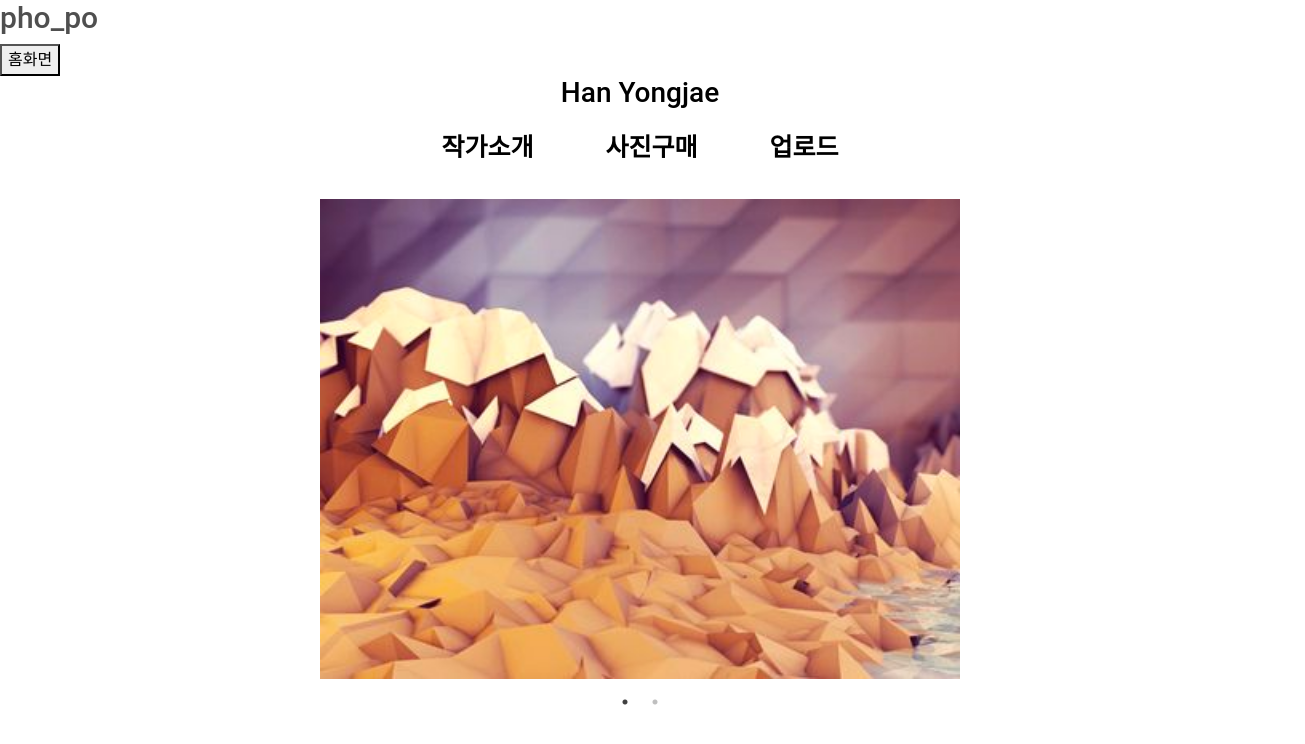
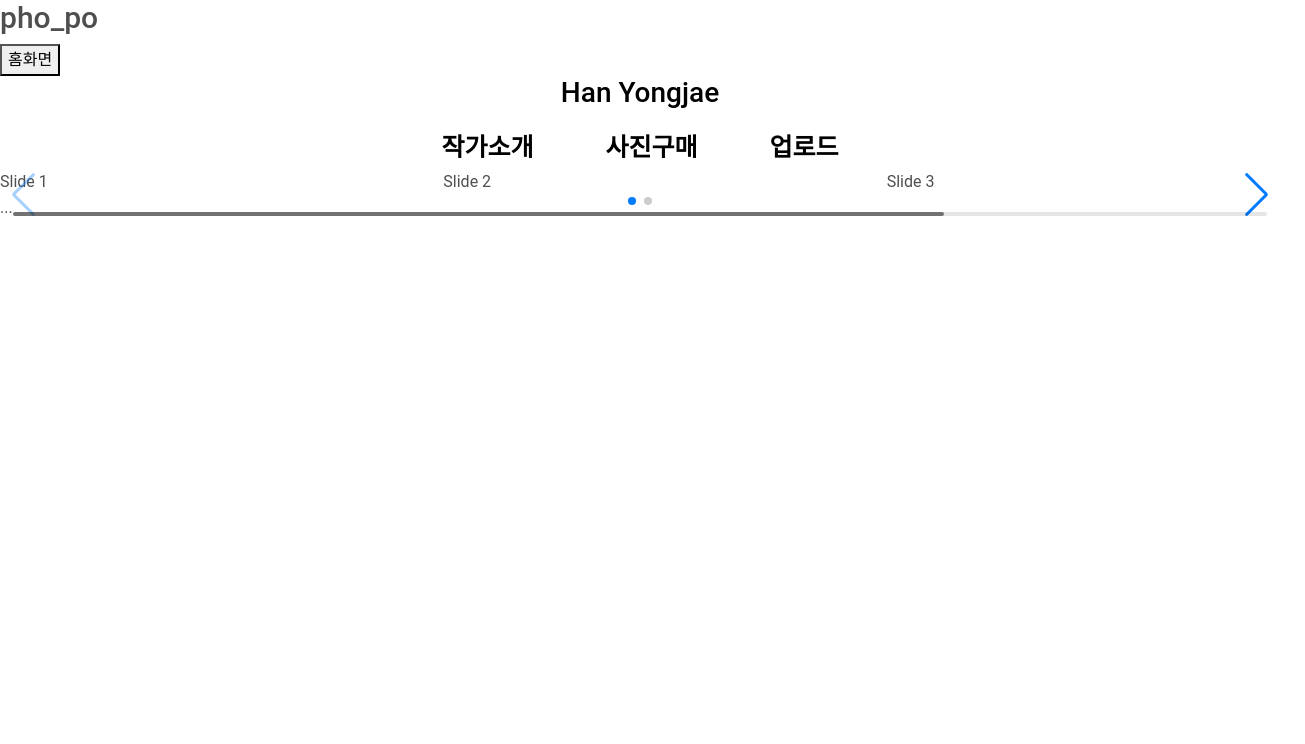
Before and after one commit to Jun02da/final_project_frontend, a React (Create React App) app: page /mypage in a window 1280 px wide. Shown: the top 744 px of the page, 1305 px wide, since content can reach past the window. Built offline with nearby package versions, Linux system fonts and the light colour scheme.

Commit message:
header.css css폴더로 옮김

```diff
--- a/package.json
+++ b/package.json
@@ -31,6 +31,7 @@
     "react-slick": "^0.29.0",
     "slick-carousel": "^1.8.1",
     "styled-components": "^5.3.8",
+    "swiper": "^9.1.0",
     "web-vitals": "^2.1.4"
   },
   "scripts": {
--- /dev/null
+++ b/src/MypageTest.js
@@ -0,0 +1,32 @@
+// import Swiper core and required modules
+import { Navigation, Pagination, Scrollbar, A11y } from 'swiper';
+
+import { Swiper, SwiperSlide } from 'swiper/react';
+
+// Import Swiper styles
+import 'swiper/css';
+import 'swiper/css/navigation';
+import 'swiper/css/pagination';
+import 'swiper/css/scrollbar';
+
+export default () => {
+  return (
+    <Swiper
+      // install Swiper modules
+      modules={[Navigation, Pagination, Scrollbar, A11y]}
+      spaceBetween={50}
+      slidesPerView={3}
+      navigation
+      pagination={{ clickable: true }}
+      scrollbar={{ draggable: true }}
+      onSwiper={(swiper) => console.log(swiper)}
+      onSlideChange={() => console.log('slide change')}
+    >
+      <SwiperSlide>Slide 1</SwiperSlide>
+      <SwiperSlide>Slide 2</SwiperSlide>
+      <SwiperSlide>Slide 3</SwiperSlide>
+      <SwiperSlide>Slide 4</SwiperSlide>
+      ...
+    </Swiper>
+  );
+};
--- a/src/components/ImgCard.js
+++ b/src/components/ImgCard.js
@@ -4,25 +4,12 @@ import ImageList from '@mui/material/ImageList';
 import ImageListItem from '@mui/material/ImageListItem';
 import {Link} from 'react-router-dom';
 import test from './ImgCard.json' //ImgCard.json <<<< 테스트용 데이터
-import { MDBRipple } from 'mdb-react-ui-kit';
-
-
-
-{/* <MDBRipple className='hover-zoom' rippleTag='div' rippleColor='light'>
-
-<div className='mask hover-overlay' style={{ backgroundColor: 'rgba(0, 0, 0, 0.4)' }}>
-            <div className='d-flex justify-content-center align-items-center h-100'>
-              <p className='text-white mb-0'>가나다</p>
-            </div>
-</div>
-
-</MDBRipple> */}
 
 
 
 export default function MasonryImageList() {
   return (
-
+  //  이미지카드 디자인 틀
     <Box
     sx={{
       width: "auto",
@@ -32,25 +19,18 @@ export default function MasonryImageList() {
       marginTop: 10,
     }}
   >
+
     <ImageList variant="masonry" cols={4} gap={10}>
+    {/* ImgCard.json에서 데이터를 가져오는 부분 */}
       {test.itemData.map((item) => (
+      // hover-zoom 을 이용해서 이미지 위에 마우스를 올리면 이미지가 확대되는 효과
         <ImageListItem key={item.img} className="bg-image hover-zoom">
           <Link to="detail">
-
-
             <img
               src={`${item.img}?w=400&fit=crop&auto=format`}
               srcSet={`${item.img}?w=248&fit=crop&auto=format&dpr=2 2x`}
               alt={item.title}
-              onMouseOver = {()=>{<div className='mask hover-overlay' style={{ backgroundColor: 'rgba(0, 0, 0, 0.4)' }}>
-              <div className='d-flex justify-content-center align-items-center h-100'>
-                <p className='text-white mb-0'>가나다</p>
-              </div>
-  </div>}}
             />
-
-
-
           </Link>
         </ImageListItem>
       ))}
--- a/src/components/Layout/header.js
+++ b/src/components/Layout/header.js
@@ -1,5 +1,5 @@
 import React from "react";
-import "./header.css";
+import "../../css/MainHeader.css";
 import { useNavigate } from "react-router-dom";
 import Login from "../../login";
 
@@ -14,10 +14,6 @@ export default function Header() {
   }
   function goAdmin() {
     movePage("/Admin");
-  }
-
-  function goLogin() {
-    movePage("/LoginTest");
   }
   function goHome() {
     movePage("/");
--- a/src/components/Layout/header.css
+++ b/src/css/MainHeader.css
@@ -1,4 +1,5 @@
 .Title{
+    /*메인 페이지 타이틀*/
     margin-top: 50px;
     margin-bottom: 10px;
     padding: 0px;
@@ -6,9 +7,10 @@
     font-weight: bold;
     font-family: 'Palatino Linotype';
     text-align: center;
+    cursor: pointer;
 }
 .NavMenu{
-
+    /*메인 페이지 상단 버튼 정렬*/
     list-style-type: none;
     vertical-align: top;
     margin : 20px;
@@ -18,6 +20,7 @@
 }
 
 .NavMenuTitle{
+    /*메인 페이지 상단 버튼 디자인틀*/
     border: 0;
     background-color: transparent;
     margin-right: 10px;
--- a/src/home.js
+++ b/src/home.js
@@ -1,38 +1,17 @@
-import { useNavigate } from "react-router-dom";
 import Header from "./components/Layout/header";
 import "./css/App.css";
 import Footer from "./components/Layout/footer";
-import Main from "./components/ImgCard";
+import MainImgCard from "./components/ImgCard";
 
 
 export default function Home() {
-  const movePage = useNavigate();
-
-  // function goMypage() {
-  //   movePage("/mypage");
-  // }
-
-  // function goBoard() {
-  //   movePage("/Board");
-  // }
-  // function goAdmin() {
-  //   movePage("/Admin");
-  // }
-  // function goPageAA() {
-  //   movePage("/PageAA");
-  // }
 
   return (
     <div>
-      {/* <button onClick={goMypage}>마이페이지 이동</button>
-      <Login />
-      <button onClick={goBoard}>게시판</button>
-      <button onClick={goAdmin}>관리자페이지</button>
-      <button onClick={goPageAA}>설정 페이지 이동</button> */}
       <div>
         <Header />
       </div>
-      <Main />
+      <MainImgCard />
       <Footer />
     </div>
   );
--- a/src/index.js
+++ b/src/index.js
@@ -9,13 +9,11 @@ import App from "./App";
 import "bootstrap/dist/css/bootstrap.min.css";
 import "mdb-react-ui-kit/dist/css/mdb.min.css";
 import "@fortawesome/fontawesome-free/css/all.min.css";
-import { ProSidebarProvider } from "react-pro-sidebar";
+
 
 const root = ReactDOM.createRoot(document.getElementById("root"));
 root.render(
   <React.StrictMode>
-    <ProSidebarProvider>
       <App />
-    </ProSidebarProvider>
   </React.StrictMode>
 );
--- a/src/login.js
+++ b/src/login.js
@@ -1,7 +1,7 @@
 import React, { useState } from "react";
 import Modal from "react-modal";
 import "./css/login.css";
-import "./components/Layout/header.css";
+import "./css/MainHeader.css";
 
 
 Modal.setAppElement("#root");
--- a/src/mypage.js
+++ b/src/mypage.js
@@ -1,6 +1,7 @@
 import { useNavigate } from "react-router-dom";
 import React from "react";
 import Slider_img from "./slider_img";
+import MypageTest from "./MypageTest";
 import "./css/mypage.css";
 
 export default function Mypage() {
@@ -37,7 +38,7 @@ export default function Mypage() {
         <button className="button_active">업로드</button>
       </div>
       <div className="mypage_slider">
-        <Slider_img />
+        <MypageTest />
       </div>
     </div>
   );
```
Also changed, not shown: 1 other file (tests, documents, lock files or other folders).
